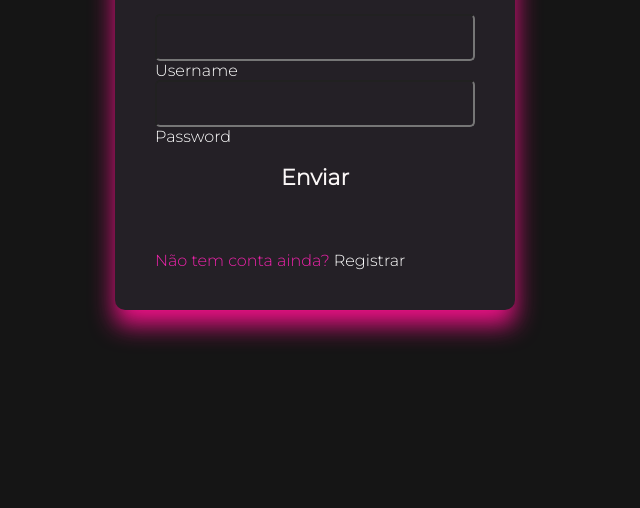
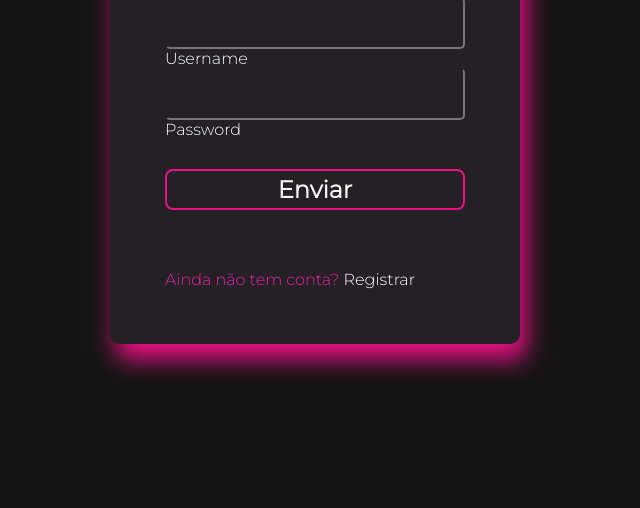
Before and after one commit to Luisgui26/sistema-de-cadastro, a plain HTML site: page index.html in a window 1280 px wide. Shown: the part 292-800 px from the top of the page, without its empty margins (325-965 px from the left). Drawn offline with Linux system fonts and the light colour scheme.

Commit message:
Mudando o estilo do botao enviar

```diff
--- a/index.html
+++ b/index.html
@@ -28,7 +28,7 @@
             </div>
 
             <div class="registrer">
-                Não tem conta ainda?
+                Ainda não tem conta?
                 <a class="registro">Registrar</a>
             </div>
         </form>
--- a/style.css
+++ b/style.css
@@ -14,10 +14,10 @@ body {
     top: 50%;
     left: 50%;
     transform: translate(-50%, -50%);
-    width: 400px;
-    padding: 40px;
+    width: 410px;
+    padding: 55px;
     background: #242026;
-    box-shadow: 0 15px 25px rgb(237, 17, 134);
+    box-shadow: 6px 15px 25px  rgb(237, 17, 134);
     border-radius: 10px;
 }
 
@@ -26,7 +26,7 @@ body {
     padding: 0;
     color: rgb(255, 253, 253);
     text-align: center;
-    font-size: 31px;
+    font-size: 33px;
 }
 
 
@@ -34,7 +34,7 @@ body {
     position: relative;
     width: 100%;
     padding: 10px 0;
-    font-size: 20px;
+    font-size: 24px;
     color: rgb(244, 243, 243);
     margin-bottom: 1px solid #fff;
     outline: none;
@@ -58,19 +58,25 @@ label{
 }
 
 .buttonForm{
-    margin-top: 18px;
+    display: flex;
+    justify-content: center;
+    border: 2px solid rgb(237, 17, 134);
+    border-radius: 8px;
+    padding: 4px 0;
+    margin-top: 30px;
     margin-bottom: 60px;
     text-align: center;
     color: rgb(251, 247, 247);
-    font-size: 22px;
+    font-size: 24px;
     font-weight: bold;
 }
 
 .buttonForm:hover{
-    color: rgb(237, 35, 170);
-    transition: 0.4s;
-    text-decoration: underline;
+    transition: 0.35s;
     cursor: pointer;
+    color: #151515;
+    background-color: rgb(237, 17, 134);
+    box-shadow: 0 4px 14px 4px rgb(237, 17, 134);
 }
 
 .registrer{
```
